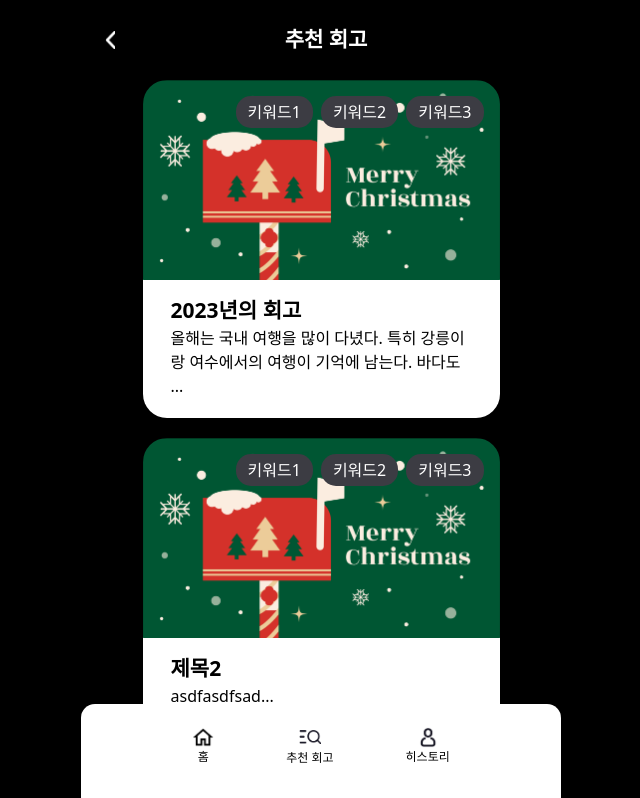
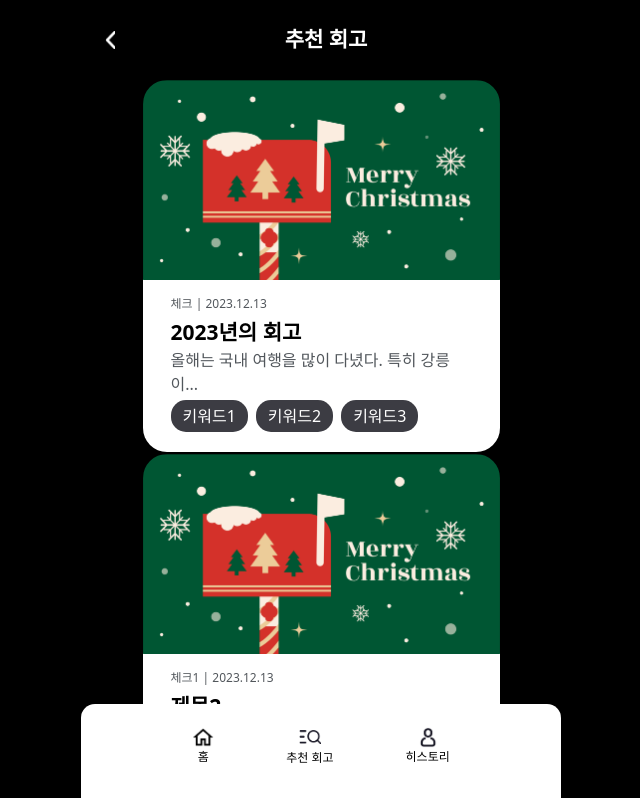
Before and after one commit to Naver-Hackathon-Clova-5DTeam/GoodBye-Bunny-Front, a React (Create React App) app: page /recommends in a window 1280 px wide. Shown: the top 798 px of the page, without its empty margins (319-959 px from the left). Built offline with nearby package versions, Linux system fonts and the light colour scheme; a web font is replaced by a local one.

Commit message:
[Fix] Card 스타일 수정

```diff
--- a/src/components/Post/Comment.tsx
+++ b/src/components/Post/Comment.tsx
@@ -6,7 +6,7 @@ const Comment = ({
   updateTime,
   commentContent,
 }: CommentType) => {
-  const date = updateTime && formatDate(updateTime);
+  const date = updateTime && formatDate({ updateTime });
 
   return (
     <div className="pt-[14px]">
--- a/src/components/Post/PostBox.tsx
+++ b/src/components/Post/PostBox.tsx
@@ -14,7 +14,7 @@ const PostBox = ({
   const [newContent, setNewContent] = useState(content);
   const [isEdit, setIsEdit] = useState(false);
   const [minHeight, setMinHeight] = useState("auto");
-  const date = updateTime && formatDate(updateTime);
+  const date = updateTime && formatDate({ updateTime });
   const path = window.location.pathname;
   const isMine = path === "/mypost";
   const textareaRef = useRef<HTMLTextAreaElement | null>(null);
--- a/src/components/common/Card.tsx
+++ b/src/components/common/Card.tsx
@@ -1,4 +1,4 @@
-import React, { useState } from "react";
+import { formatDate } from "../../utils/formatDate";
 import KeyWord from "./KeyWord";
 import { useNavigate } from "react-router-dom";
 import { randomCardPicker } from "../../utils/randomCardPicker";
@@ -13,6 +13,7 @@ export default function Card({
   updateTime,
 }: CardType) {
   const nav = useNavigate();
+  const date = updateTime && formatDate({ updateTime, isTime: true });
 
   const NavigateAndSaveData = () => {
     const info = { nickname, profile, title, content, reviewId, updateTime };
@@ -26,16 +27,19 @@ export default function Card({
       onClick={NavigateAndSaveData}
     >
       <div className="relative">
-        <div className="flex flex-wrap gap-2 justify-end absolute mt-4 right-4">
-          {keywords && keywords.map((k) => <KeyWord text={k} />)}
-        </div>
         <img
           src={randomCardPicker()}
           className="rounded-tl-[24px] rounded-tr-[24px]"
         />
         <div className="bg-white pb-5 pl-7 pr-7 pt-4 rounded-bl-[24px] rounded-br-[24px] mt-[-1px]">
+          <p className="text-sm text-gray mb-1">{`${nickname} | ${date}`}</p>
           <h1 className="font-bold text-smTitle ">{title}</h1>
-          <p className="text-p font-regular">{content.slice(0, 50)}...</p>
+          <p className="text-p font-regular text-gray">
+            {content.slice(0, 25)}...
+          </p>
+          <div className="flex flex-wrap gap-2  mt-1 ">
+            {keywords && keywords.map((k) => <KeyWord text={k} />)}
+          </div>
         </div>
       </div>
     </div>
--- a/src/utils/@types/event.d.ts
+++ b/src/utils/@types/event.d.ts
@@ -49,5 +49,6 @@ interface PostType {
 }
 
 interface DateType {
-  date: string;
+  updateTime: string;
+  isTime?: boolean;
 }
--- a/src/utils/formatDate.ts
+++ b/src/utils/formatDate.ts
@@ -1,7 +1,11 @@
-export const formatDate = (date: string) => {
-  const targetDate = date.split("T");
+export const formatDate = ({ updateTime, isTime }: DateType) => {
+  const targetDate = updateTime.split("T");
   const day = targetDate[0].split("-").join(".");
   const time = targetDate[1].slice(0, 5);
 
+  if (isTime) {
+    return `${day}`;
+  }
+
   return `${day} ${time}`;
 };
--- a/tailwind.config.js
+++ b/tailwind.config.js
@@ -18,6 +18,7 @@ module.exports = {
         darkGray: "#3C3C43",
         fontGray: "#666",
         pointRed: "#E93C3C",
+        gray: "#52575C",
       },
       fontFamily: {
         bold: ["Cafe24Ssurround", "sans"],
```
